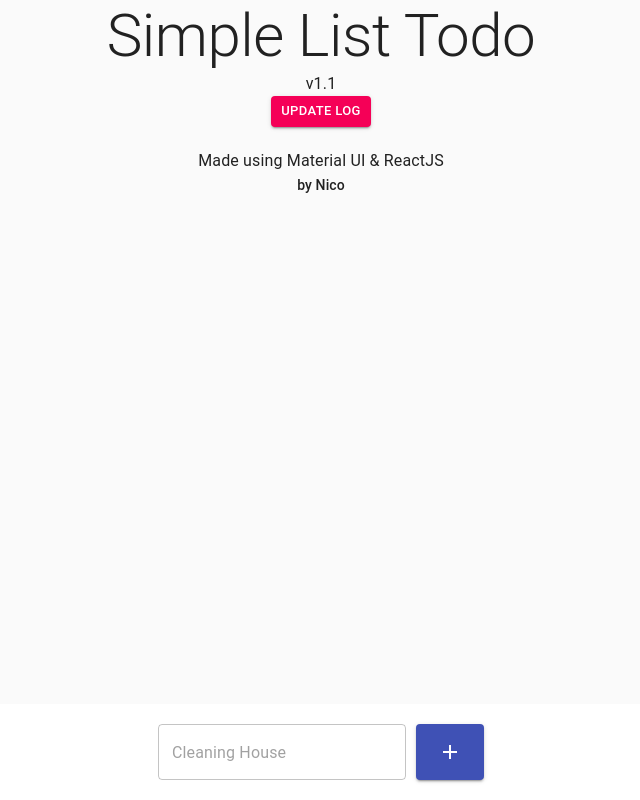
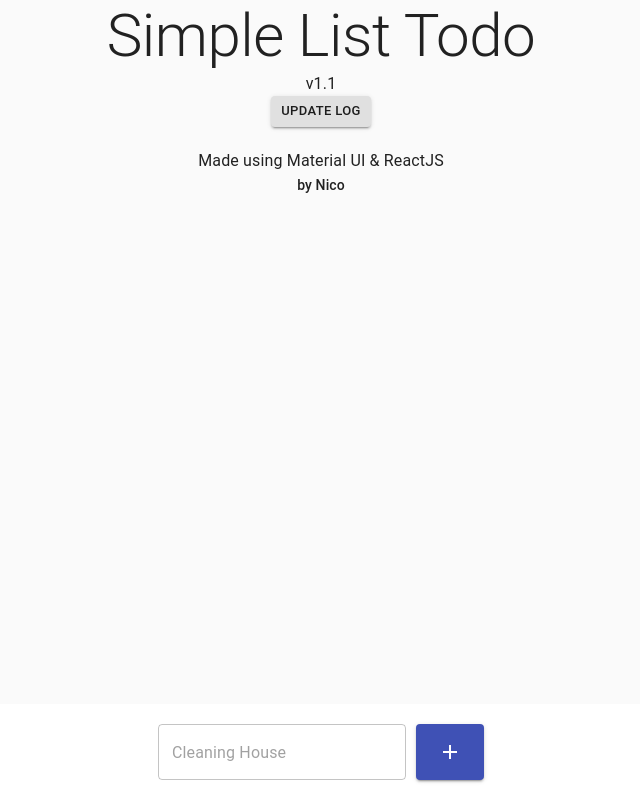
Before and after one commit to nicodwik/note-master, a React (Create React App) app: page / in a window 1280 px wide. Shown: the whole page, without its empty margins (319-959 px from the left). Built offline with nearby package versions, Linux system fonts and the light colour scheme.

Commit message:
changed font color

```diff
--- a/src/DragabbleDialog.js
+++ b/src/DragabbleDialog.js
@@ -28,7 +28,7 @@ export default function DraggableDialog() {
 
   return (
     <div>
-      <Button variant="contained" color="secondary" size='small' onClick={handleClickOpen}>
+      <Button variant="contained" size='small' onClick={handleClickOpen}>
         Update Log
       </Button>
       <Dialog
```
